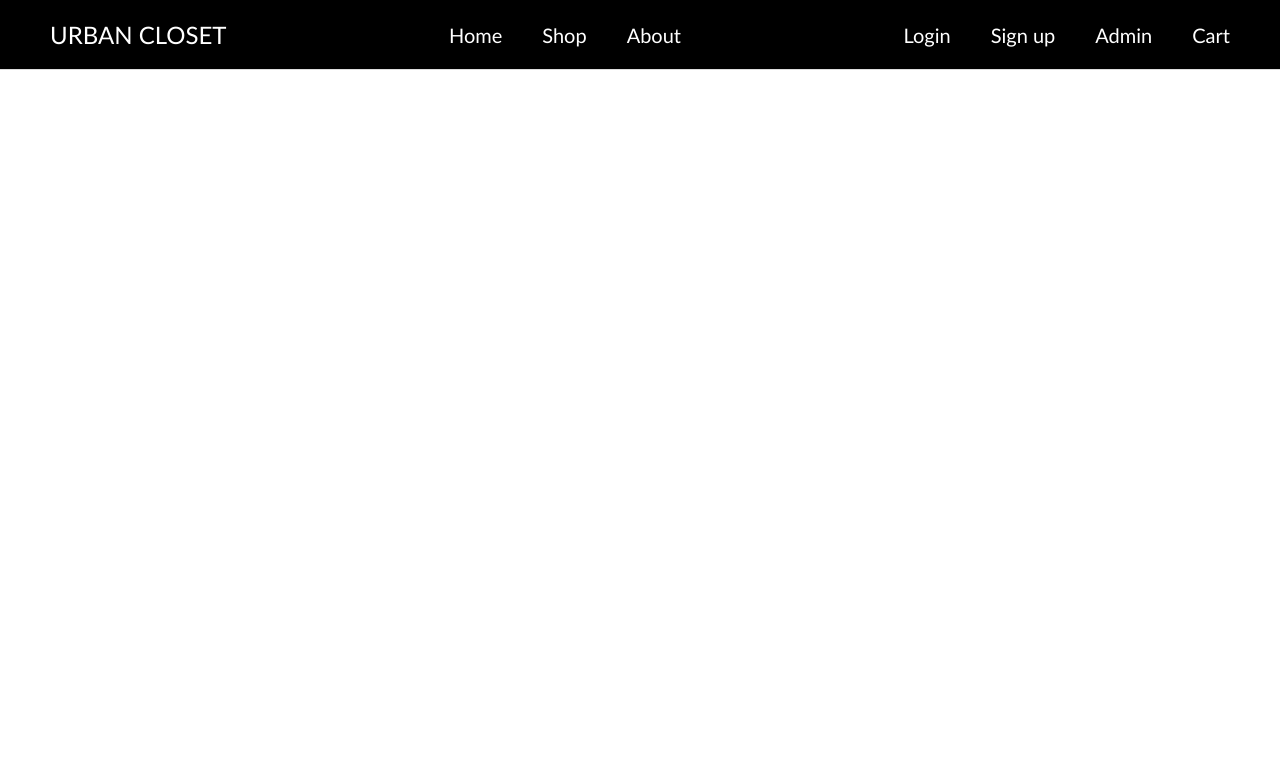
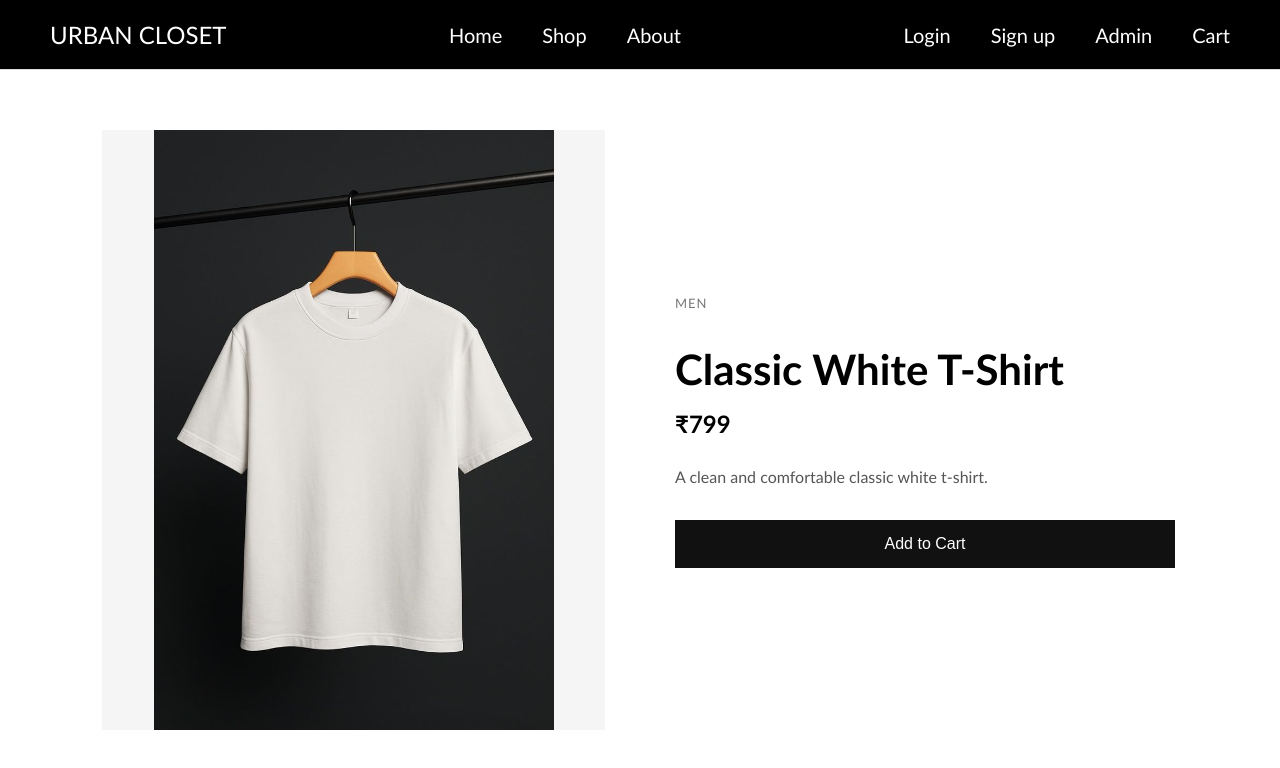
Before and after one commit to jeevanmeher30/urbancloset, a React (Vite) app: page /product/1 in a window 1280 px wide. Shown: the top 768 px of the page. Built offline with nearby package versions, Linux system fonts and the light colour scheme; data requests are answered from the project's data file.

Commit message:
product-details

```diff
--- a/src/App.jsx
+++ b/src/App.jsx
@@ -6,6 +6,7 @@ import Login from './pages/auth/Login';
 import Signup from './pages/auth/Signup';
 import Adminlogin from './pages/admin/Adminlogin';
 import Shop from './pages/public/Shop';
+import ProductDetails from './pages/public/ProductDetails';
 
 
 
@@ -25,7 +26,7 @@ import Shop from './pages/public/Shop';
         <Route path="/signup" element ={<Signup/>}/>
         <Route path="/admin/login" element ={<Adminlogin/>}/>
         <Route path= "/shop" element = {<Shop />}/>
-
+        <Route path="/product/:id" element = {<ProductDetails />}/>
 
       </Routes>
     </>
--- a/src/index.css
+++ b/src/index.css
@@ -263,3 +263,79 @@ nav a:hover{
 .add-cart-btn:hover{
     opacity: 0.8;
 }
+
+
+/* PRODUCT DETAILS  */
+
+.product-details{
+    min-height: 80vh;
+    padding: 60px 8%;
+
+    font-family: 'Gill Sans', 'Gill Sans MT', Calibri, 'Trebuchet MS', sans-serif;
+
+    display: grid;
+    grid-template-columns: 1fr 1fr;
+    gap: 70px;
+
+    align-items: center;
+}
+
+.details-image{
+    width: 100%;
+    height: 600px;
+    background: #f5f5f5;
+
+    display: flex;
+    justify-content: center;
+    align-items: center;
+}
+
+.details-image img{
+    width: 100%;
+    height: 100%;
+    object-fit: contain;
+}
+
+.details-info{
+    max-width: 500px;
+}
+
+.details-info > p:first-child{
+    text-transform: uppercase;
+    font-size: 13px;
+    letter-spacing: 1px;
+    color: #777;
+}
+
+.details-info h1{
+    font-size: 42px;
+    margin: 15px 0;
+}
+
+.details-info h2{
+    font-size: 24px;
+    margin-bottom: 25px;
+}
+
+
+.details-info >p{
+    line-height: 1.7;
+    color: #555;
+    margin-bottom: 30px;
+}
+
+.details-info button{
+
+    width: 100%;
+    padding: 15px;
+    background: #111;
+    color: white;
+    border:none;
+    cursor: pointer;
+    font-size: 16px;
+    transition: 0.3s;
+}
+
+.details-info button:hover{
+    background: #333;
+}
--- /dev/null
+++ b/src/pages/public/ProductDetails.jsx
@@ -0,0 +1,68 @@
+import React from 'react'
+import { useParams } from 'react-router-dom';
+import { useEffect,useState } from 'react';
+import axios from 'axios';
+
+const ProductDetails = () => {
+    const {id} = useParams();
+
+    const[product, setProduct] = useState(null);
+
+    const API_URL = "http://localhost:5000/products";
+
+    useEffect(() =>{
+        const fetchProduct = async () => {
+            try{
+                const response = await axios.get(`${API_URL}/${id}`);
+
+                console.log(response.data);
+
+                setProduct(response.data);
+            } catch(error) {
+                console.log(error);
+            }
+        };
+        fetchProduct();
+    }, [id]);
+
+    if(!product){
+        return <h2>Loading...</h2>
+    }
+
+  return (
+    <div className='product-details'>
+        <div className='details-image'>
+            <img
+            src={product.image}
+            alt={product.name}
+            />
+        </div>
+
+        <div className='details-info'>
+            <p>
+                {product.category}
+            </p>
+
+            <h1>
+                {product.name}
+            </h1>
+
+            <h2>
+                ₹{product.price}
+            </h2>
+
+            <p>
+                {product.description}
+            </p>
+
+            <button>
+                Add to Cart
+            </button>
+
+        </div>
+
+    </div>
+  )
+}
+
+export default ProductDetails
--- a/src/pages/public/Shop.jsx
+++ b/src/pages/public/Shop.jsx
@@ -1,6 +1,7 @@
 import React from 'react';
 import { useEffect,useState } from 'react';
 import axios from 'axios';
+import { Link } from 'react-router-dom';
 const Shop = () => {
 
   const[products,setProducts] = useState([]);
@@ -27,9 +28,12 @@ const Shop = () => {
     <div className='product-grid'>
       {products.map((product) =>(
         <div className='product-card' key = {products.id}>
+          <Link to={`/product/${product.id}`}>
           <div className='product-image'>
-            <img src={product.image} alt={product.name} />
+            <img src={product.image}
+             alt={product.name} />
           </div>
+          </Link>
 
           <div className='product-info'>
             <p className='product-category'>
```
